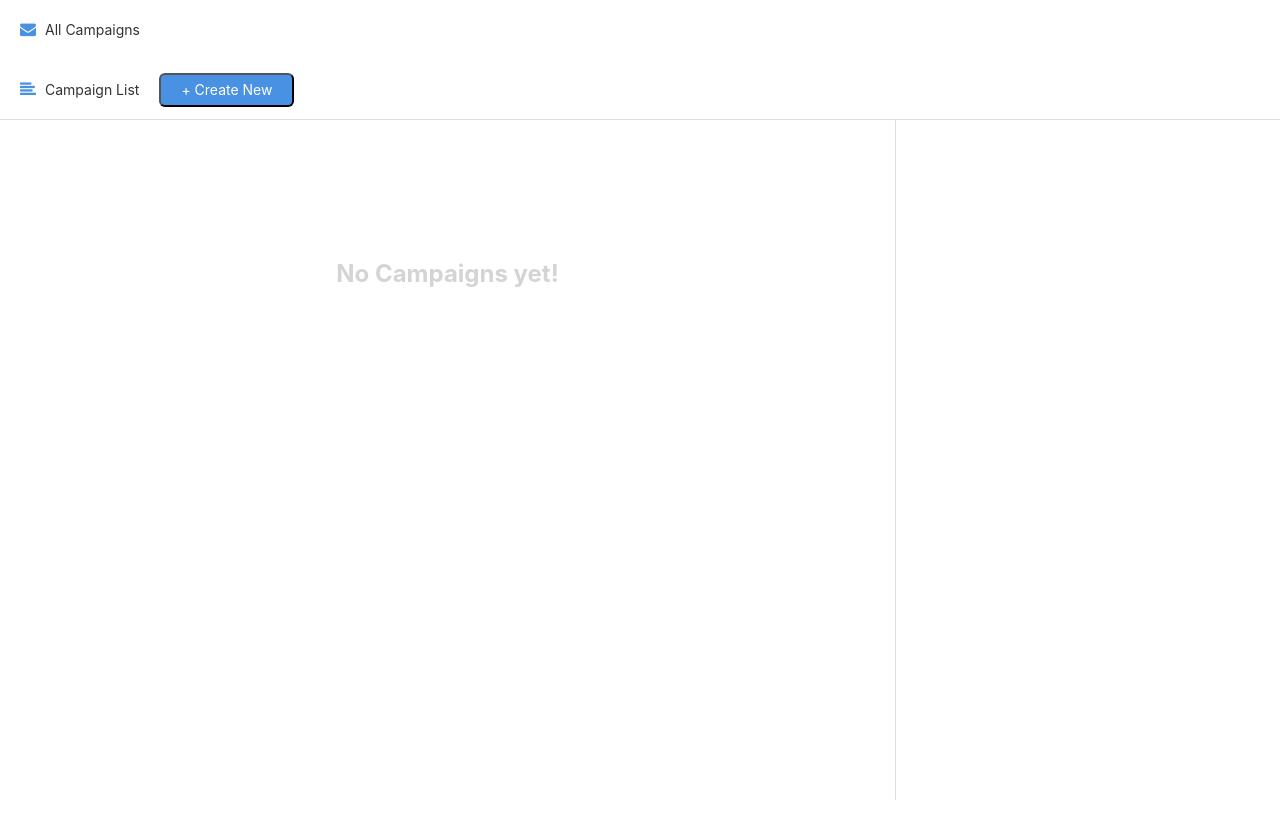
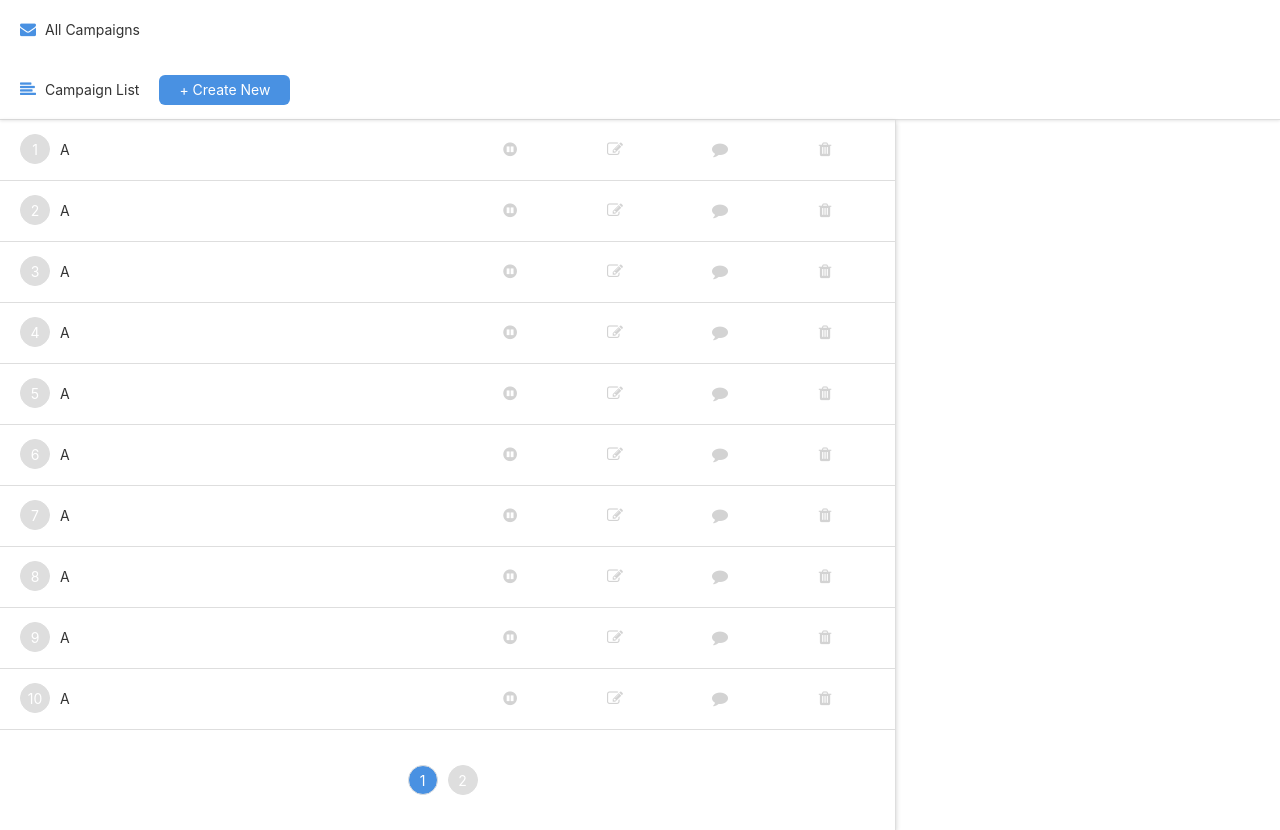
Before and after one commit to AshnaC/CampaignManager, a React app: page / in a window 1280 px wide. Before the commit the page ends 800 px from the top, so only its background shows below. Built offline with nearby package versions, Linux system fonts and the light colour scheme.

Commit message:
Adding Mock data and page inition

```diff
--- a/public/index.html
+++ b/public/index.html
@@ -4,7 +4,7 @@
     <meta charset="UTF-8" />
     <meta name="viewport" content="width=device-width, initial-scale=1, shrink-to-fit=no">
     <link href="https://stackpath.bootstrapcdn.com/bootstrap/4.1.3/css/bootstrap.min.css" rel="stylesheet" integrity="sha384-MCw98/SFnGE8fJT3GXwEOngsV7Zt27NXFoaoApmYm81iuXoPkFOJwJ8ERdknLPMO" crossorigin="anonymous">
-    <title>React Starter</title>
+    <title>Campaign Manager</title>
   </head>
   <body>
     <div id="root"></div>
--- a/src/components/CampaignLayout/index.js
+++ b/src/components/CampaignLayout/index.js
@@ -14,8 +14,88 @@ import AddComment from "../AddComment";
 import HistoryList from "../HistoryList";
 
 class CampaignLayout extends React.PureComponent {
-  state = { campaignList: [] };
+  state = {
+    campaignList: [
+      {
+        name: "A",
+        creator: "B",
+        id: 0,
+        history: [{ action: 1, creator: "D" }]
+      },
+      {
+        name: "A",
+        creator: "B",
+        id: 1,
+        history: [{ action: 1, creator: "D" }]
+      },
+      {
+        name: "A",
+        creator: "B",
+        id: 2,
+        history: [{ action: 1, creator: "D" }]
+      },
+      {
+        name: "A",
+        creator: "B",
+        id: 3,
+        history: [{ action: 1, creator: "D" }]
+      },
+      {
+        name: "A",
+        creator: "B",
+        id: 4,
+        history: [{ action: 1, creator: "D" }]
+      },
+      {
+        name: "A",
+        creator: "B",
+        id: 5,
+        history: [{ action: 1, creator: "D" }]
+      },
+      {
+        name: "A",
+        creator: "B",
+        id: 6,
+        history: [{ action: 1, creator: "D" }]
+      },
+      {
+        name: "A",
+        creator: "B",
+        id: 7,
+        history: [{ action: 1, creator: "D" }]
+      },
+      {
+        name: "A",
+        creator: "B",
+        id: 8,
+        history: [{ action: 1, creator: "D" }]
+      },
+      {
+        name: "A",
+        creator: "B",
+        id: 9,
+        history: [{ action: 1, creator: "D" }]
+      },
+      {
+        name: "A",
+        creator: "B",
+        id: 10,
+        history: [{ action: 1, creator: "D" }]
+      },
+      {
+        name: "A",
+        creator: "B",
+        history: [{ action: 1, creator: "D" }]
+      }
+    ],
+    selectedPage: 0,
+    pageNo: 2
+  };
   render() {
+    const selectedList = this.state.campaignList.slice(
+      this.state.selectedPage * 10,
+      this.state.selectedPage * 10 + 10
+    );
     return (
       <div className="layout_wrapper">
         <div className="header">
@@ -40,9 +120,12 @@ class CampaignLayout extends React.PureComponent {
         )}
         <div className="campaign_list_container">
           <CampaignList
+            pageNo={this.state.pageNo}
             menu={this.props.menu}
             selectedIndex={this.state.selectedIndex}
-            campaignList={this.state.campaignList}
+            selectedPage={this.state.selectedPage}
+            changeSelectedPage={this.changeSelectedPage}
+            selectedList={selectedList}
             deleteCampaign={this.deleteCampaign}
             pauseOrResume={this.pauseOrResume}
             openActionWindow={this.openActionWindow}
@@ -78,6 +161,10 @@ class CampaignLayout extends React.PureComponent {
     );
   }
 
+  changeSelectedPage = selectedPage => {
+    this.setState({ selectedPage, selectedIndex: null, menu: "" });
+  };
+
   closeActionWindow = () => {
     this.setState({ menu: this.props.menu.HISTORY });
   };
@@ -93,11 +180,18 @@ class CampaignLayout extends React.PureComponent {
   deleteCampaign = index => {
     let campaignList = [...this.state.campaignList];
     campaignList.splice(index, 1);
+    const pageNo = Math.ceil(campaignList.length / 10);
+    this.setState(prevState => {
+      if (prevState.selectedPage > pageNo - 1) {
+        return { selectedPage: prevState.selectedPage - 1 };
+      }
+    });
     this.setState({
       campaignList,
       action: "",
       selectedCamp: null,
-      selectedIndex: null
+      selectedIndex: null,
+      pageNo
     });
   };
 
@@ -162,11 +256,14 @@ class CampaignLayout extends React.PureComponent {
       const id = prevState.campaignList.length;
       campaign.id = id;
       const campaignList = [...prevState.campaignList, campaign];
+      const pageNo = Math.ceil(campaignList.length / 10);
       return {
+        pageNo,
         campaignList,
         openForm: false,
         selectedCamp: campaign,
         selectedIndex: id,
+        selectedPage: pageNo - 1,
         menu: this.props.menu.HISTORY
       };
     });
@@ -175,7 +272,7 @@ class CampaignLayout extends React.PureComponent {
 
 CampaignLayout.propTypes = {
   actions: PropTypes.object,
-  actions: PropTypes.object,
+  actions: PropTypes.object
 };
 
 export default CampaignLayout;
--- a/src/components/CampaignList/index.js
+++ b/src/components/CampaignList/index.js
@@ -6,6 +6,7 @@
 
 import React from "react";
 import PropTypes from "prop-types";
+import PageIntentation from "../PageIntentation";
 
 class CampaignList extends React.PureComponent {
   state = {};
@@ -13,15 +14,18 @@ class CampaignList extends React.PureComponent {
     const { menu } = this.props;
     return (
       <div className="list_wrapper">
-        {!this.props.campaignList.length && (
+        {!this.props.selectedList.length && (
           <div className="no_data">No Campaigns yet!</div>
         )}
-        {this.props.campaignList.map((campaign, i) => {
+        <div className="camp_items">
+          {this.props.selectedList.map((campaign, i) => {
             return (
               <div
                 key={`${campaign.id}_${i}`}
                 className={`list_item ${
-                i === this.props.selectedIndex ? "selected" : ""
+                  this.props.selectedPage * 10 + i === this.props.selectedIndex
+                    ? "selected"
+                    : ""
                 }`}
               >
                 <div
@@ -53,29 +57,42 @@ class CampaignList extends React.PureComponent {
             );
           })}
         </div>
+        <PageIntentation
+          pageNo={this.props.pageNo}
+          onChangePage={this.onChangePage}
+          selectedPage={this.props.selectedPage}
+        />
+      </div>
     );
   }
 
-  pauseOrResume = (id, paused) => () => {
-    this.props.pauseOrResume(id, !paused);
+  pauseOrResume = (index, paused) => () => {
+    this.props.pauseOrResume(this.props.selectedPage * 10 + index, !paused);
   };
 
   openActionWindow = (index, menu) => () => {
-    this.props.openActionWindow(index, menu);
+    this.props.openActionWindow(this.props.selectedPage * 10 + index, menu);
   };
 
   deleteCampaign = index => () => {
-    this.props.deleteCampaign(index);
+    this.props.deleteCampaign(this.props.selectedPage * 10 + index);
+  };
+
+  onChangePage = selectedPage => {
+    this.props.changeSelectedPage(selectedPage);
   };
 }
 
 CampaignList.propTypes = {
-  campaignList: PropTypes.array,
-  selectedIndex: PropTypes.number,
-  menu: PropTypes.object,
   pauseOrResume: PropTypes.func,
   openActionWindow: PropTypes.func,
-  deleteCampaign: PropTypes.func
+  deleteCampaign: PropTypes.func,
+  pageNo: PropTypes.number,
+  menu: PropTypes.object,
+  selectedIndex: PropTypes.number,
+  selectedPage: PropTypes.number,
+  changeSelectedPage: PropTypes.func,
+  selectedList: PropTypes.array,
 };
 
 export default CampaignList;
--- /dev/null
+++ b/src/components/PageIntentation/index.js
@@ -0,0 +1,41 @@
+/**
+ *
+ * PageIntentation
+ *
+ */
+
+import React from "react";
+import PropTypes from "prop-types";
+
+class PageIntentation extends React.PureComponent {
+  state = {};
+  render() {
+    return (
+      <div className="page_intentation_wrapper">
+        {[...Array(this.props.pageNo)].map((item, i) => {
+          return (
+            <div
+              key={i}
+              onClick={this.changePage(i)}
+              className={`circle intentation_item ${
+                this.props.selectedPage === i ? "page_selected" : ""
+              }`}
+            >
+              {i + 1}
+            </div>
+          );
+        })}
+      </div>
+    );
+  }
+
+  changePage = index => () => {
+    this.props.onChangePage(index);
+  };
+}
+
+PageIntentation.propTypes = {
+  onChangePage: PropTypes.func
+};
+
+export default PageIntentation;
--- a/src/styles.css
+++ b/src/styles.css
@@ -12,7 +12,7 @@
 }
 
 .add_form {
-  background: #FFF;
+  background: #fff;
   width: 500px;
   height: 220px;
   padding: 30px;
@@ -22,9 +22,10 @@
 .input_box {
   width: 250px;
   height: 40px;
-  border: 1px solid #DEDEDE;
+  border: 1px solid #dedede;
   display: inline-block;
   padding: 10px;
+  border-radius: 6px;
 }
 
 .input_label {
@@ -49,7 +50,9 @@
   display: inline-block;
   width: 70%;
   min-height: calc(100vh - 120px);
-  border-right: 1px solid #DEDEDE;
+  border-right: 1px solid #dedede;
+  position: relative;
+  box-shadow: 0 2px 5px rgba(0,0,0,0.2);
 }
 
 .action_wrapper {
@@ -63,7 +66,8 @@
   height: 120px;
   width: 100%;
   padding-left: 20px;
-  border-bottom: 1px solid #DEDEDE;
+  border-bottom: 1px solid #dedede;
+  box-shadow: 0 1px 3px rgba(0,0,0,0.1);
 }
 
 .header_content {
@@ -77,10 +81,11 @@
 .add_button {
   line-height: 30px;
   padding: 0 20px;
-  background: #4991E2;
-  color: #FFF;
+  background: #4991e2;
+  color: #fff;
   cursor: pointer;
   border-radius: 6px;
+  border: none;
 }
 
 .rename_wrapper .add_button {
@@ -95,13 +100,13 @@
 }
 
 .list_item {
-  border-bottom: 1px solid #DEDEDE;
+  border-bottom: 1px solid #dedede;
   line-height: 60px;
   padding-left: 20px;
 }
 
 .close_button {
-  color: #4991E2;
+  color: #4991e2;
   font-size: 20px !important;
   float: right;
   position: relative;
@@ -136,19 +141,20 @@
   text-align: center;
   font-size: 16px !important;
   cursor: pointer;
-  color: #D3D3D3;
+  color: #d3d3d3;
 }
 
 .text_area_box {
   height: 100px;
   width: 250px;
-  border: 1px solid #DEDEDE;
+  border: 1px solid #dedede;
   padding: 10px;
   margin-bottom: 20px;
+  border-radius: 6px;
 }
 
 .time_line_action {
-  color: #4991E2;
+  color: #4991e2;
   font-size: 16px !important;
 }
 
@@ -173,20 +179,25 @@
   height: 30px;
   line-height: 30px;
   border-radius: 100px;
-  border: solid 1px #DEDEDE;
-  background: #DEDEDE;
+  border: solid 1px #dedede;
+  background: #dedede;
   display: inline-block;
   text-align: center;
-  color: #FFF;
+  color: #fff;
   margin-right: 10px;
+  cursor: pointer;
 }
 
 .selected .circle {
-  background: #4991E2;
+  background: #4991e2;
 }
 
 .selected i {
-  color: #4991E2;
+  color: #4991e2;
+}
+
+.page_selected {
+  background: #4991e2;
 }
 
 .campaign_list_container {
@@ -208,11 +219,11 @@
 .repeat_history {
   font-size: 20px;
   width: 30px;
-  color: #D3D3D3;
+  color: #d3d3d3;
 }
 
 .envelope {
-  color: #4991E2;
+  color: #4991e2;
   width: 20px;
   font-size: 16px !important;
   margin-right: 5px;
@@ -229,7 +240,7 @@
 }
 
 .creator_name {
-  color: #4991E2;
+  color: #4991e2;
   display: inline-block;
   vertical-align: bottom;
   padding-left: 10px;
@@ -254,7 +265,25 @@
   text-align: center;
   position: relative;
   top: 20%;
-  color: #D4D4D4;
+  color: #d4d4d4;
   font-weight: bold;
   font-size: 24px;
 }
+
+.intentation_item {
+  display: inline-block;
+}
+
+.page_intentation_wrapper {
+  position: absolute;
+  bottom: 0;
+  display: flex;
+  width: 100%;
+  justify-content: center;
+  align-items: center;
+  height: 100px;
+}
+
+.camp_items {
+  margin-bottom: 100px;
+}
```
Also changed, not shown: .babelrc, 1 other file. Lines whose indentation alone changed are shown as unchanged.
